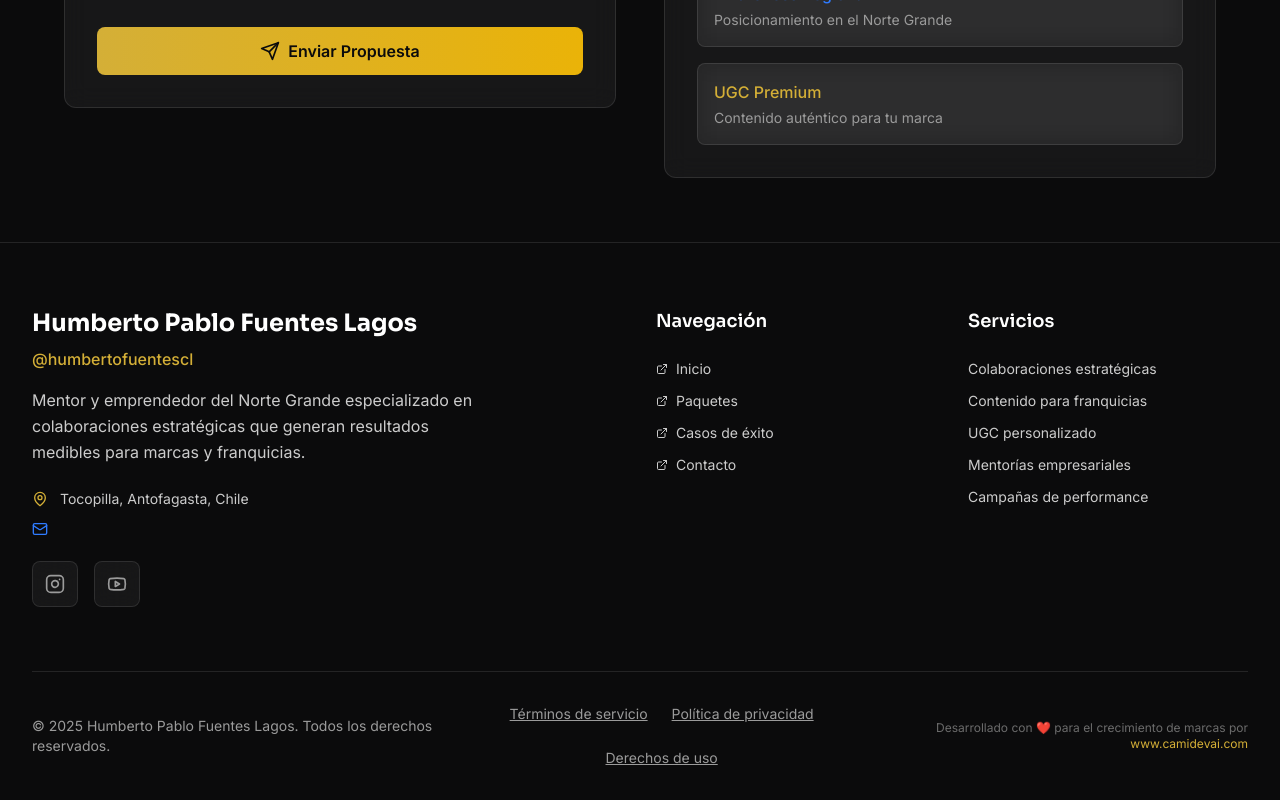
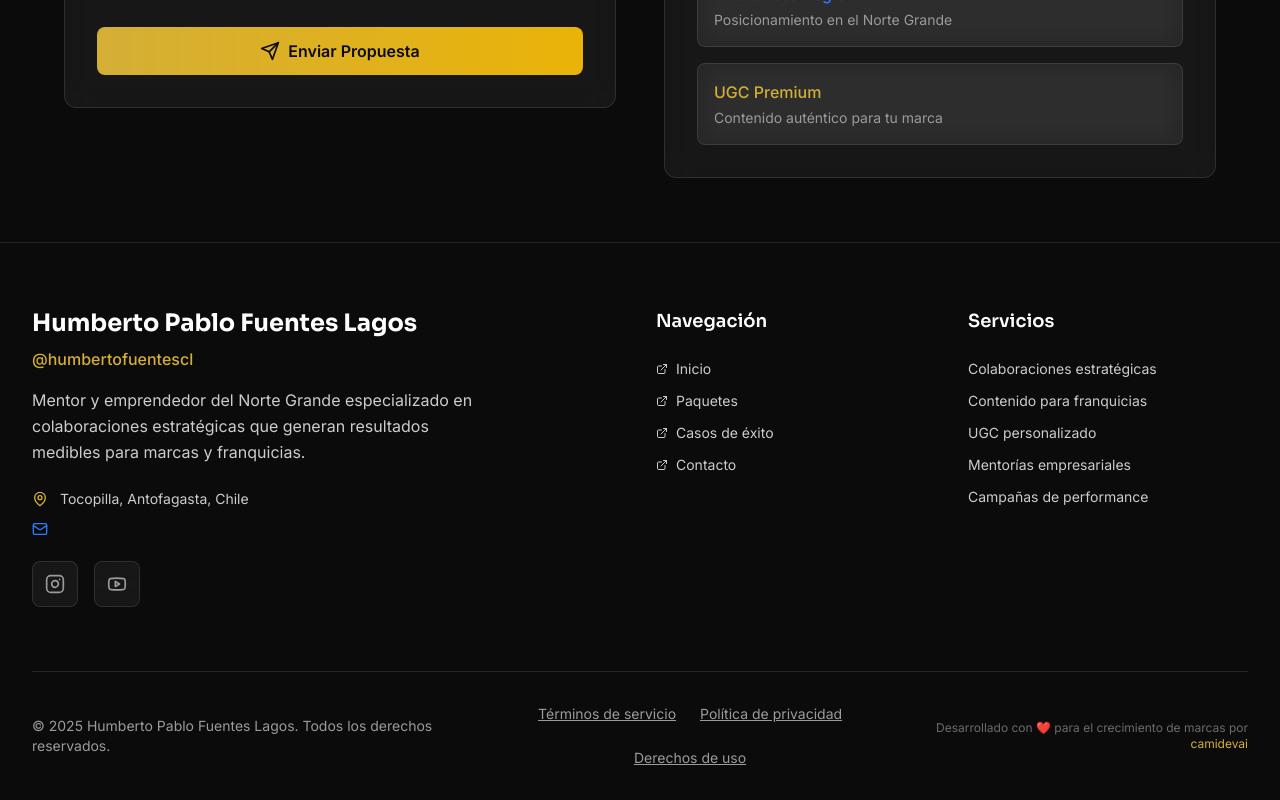
Before and after one commit to camidevai/humbertoFuentes, a React (Vite) app: page / in a window 1280 px wide. Shown: the part 7597-8397 px from the top of the page. Built offline with nearby package versions, Linux system fonts and the light colour scheme.

Commit message:
Update Footer.tsx

```diff
--- a/src/components/Footer.tsx
+++ b/src/components/Footer.tsx
@@ -193,12 +193,12 @@ const Footer: React.FC<FooterProps> = ({ onPageChange }) => {
             <div className="text-gray-500 text-xs text-center md:text-right">
               Desarrollado con ❤️ para el crecimiento de marcas por{' '}
               <a
-                href="https://www.camidevai.com"
+                href="https://www.instagram.com/camidevai/"
                 target="_blank"
                 rel="noopener noreferrer"
                 className="text-primary-gold hover:text-primary-blue transition-colors"
               >
-                www.camidevai.com
+                camidevai
               </a>
             </div>
           </div>
```
